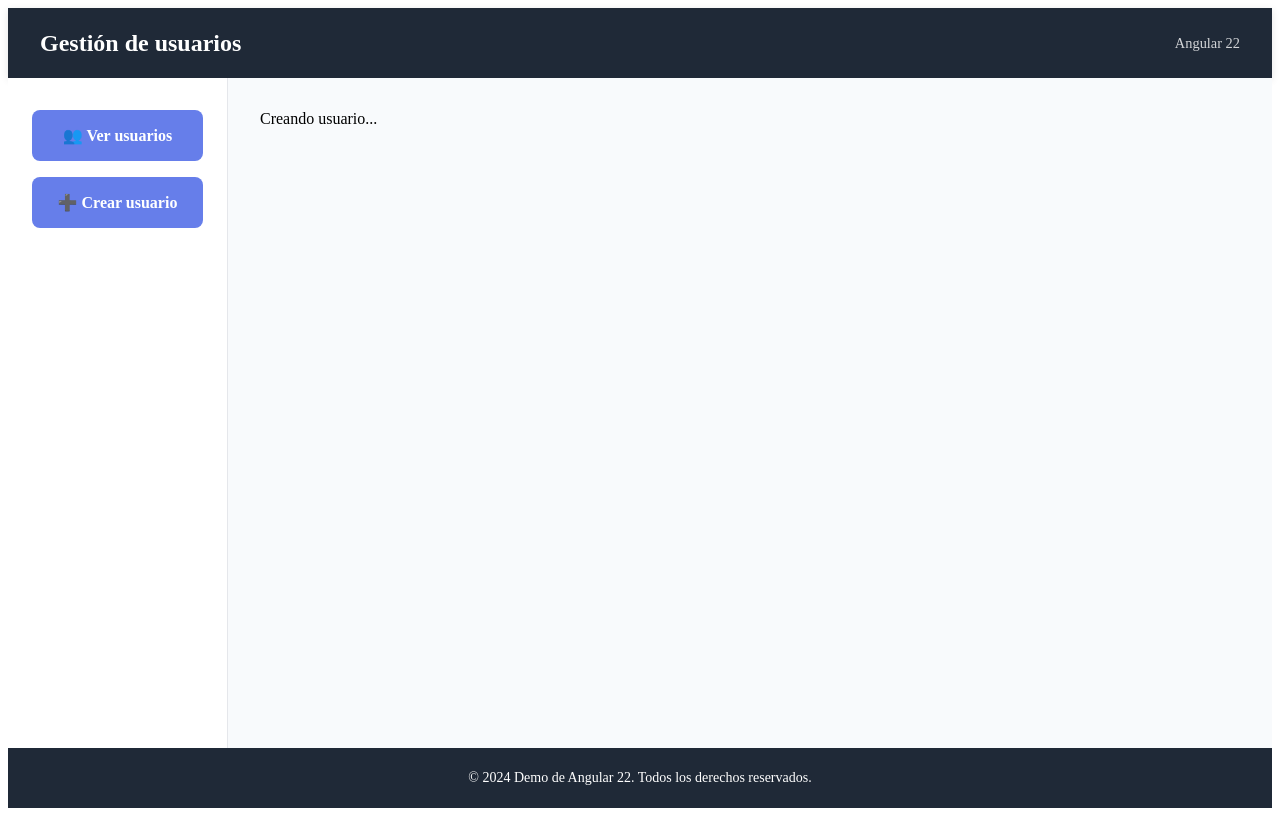
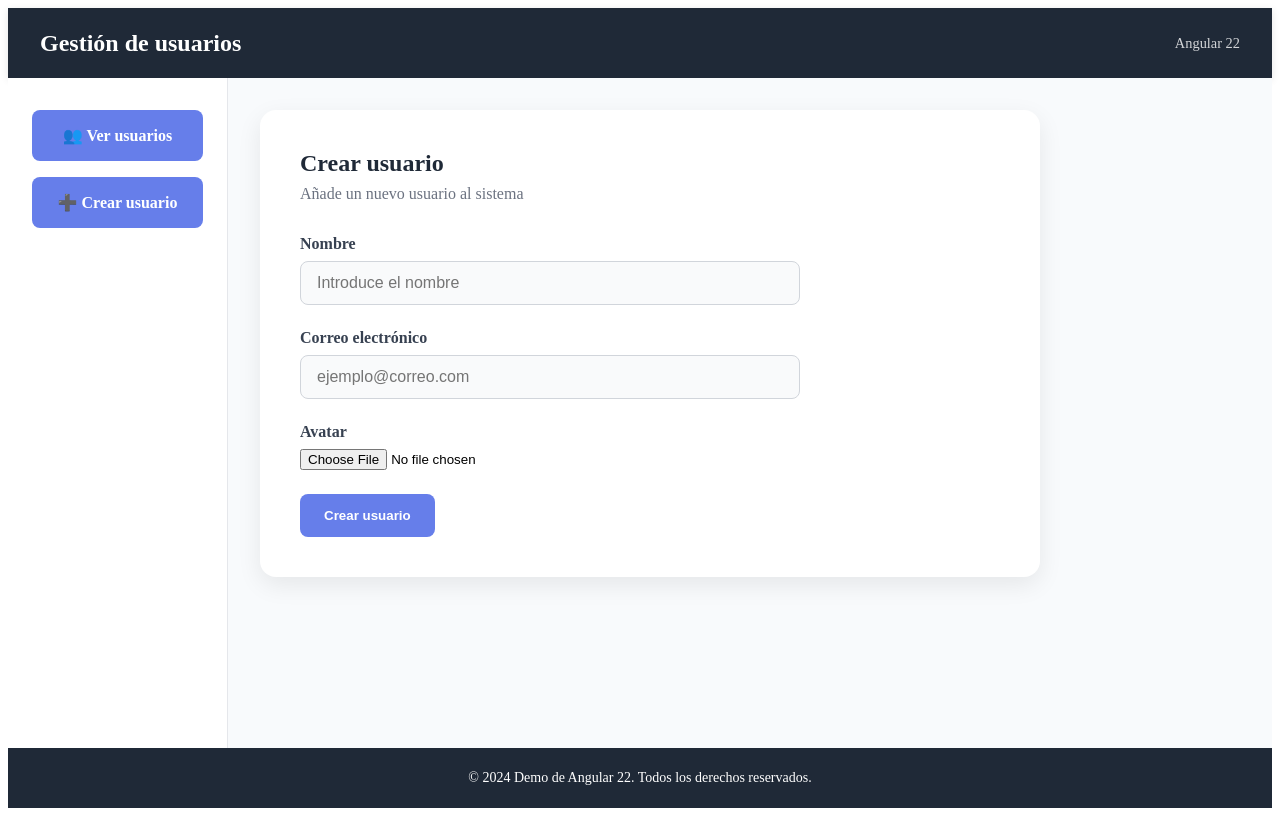
Before and after one commit to davidmtrigogft/angular22, an Angular app: page /create-user in a window 1280 px wide. Built offline with nearby package versions, Linux system fonts and the light colour scheme.

Commit message:
done create-user layout

```diff
--- a/src/app/modules/create-user/create-user.html
+++ b/src/app/modules/create-user/create-user.html
@@ -1 +1,27 @@
-Creando usuario...
+<div class="form-card">
+  <div class="form-card__header">
+    <h2>Crear usuario</h2>
+    <p>Añade un nuevo usuario al sistema</p>
+  </div>
+
+  <form class="user-form">
+    <div class="form-field">
+      <label for="name">Nombre</label>
+      <input type="text" id="name" name="name" placeholder="Introduce el nombre" />
+    </div>
+
+    <div class="form-field">
+      <label for="email">Correo electrónico</label>
+      <input type="email" id="email" name="email" placeholder="ejemplo@correo.com" />
+    </div>
+
+    <div class="form-field">
+      <label for="avatar">Avatar</label>
+      <input type="file" id="avatar" name="avatar" />
+    </div>
+
+    <button type="submit" class="form-button">
+      Crear usuario
+    </button>
+  </form>
+</div>
--- a/src/app/modules/create-user/create-user.scss
+++ b/src/app/modules/create-user/create-user.scss
@@ -0,0 +1,76 @@
+.form-card {
+  background: white;
+  border-radius: 16px;
+  box-shadow: 0 8px 24px rgb(0 0 0 / 8%);
+  max-width: 700px;
+  padding: 2.5rem;
+}
+
+.form-card__header {
+  margin-bottom: 2rem;
+}
+
+.form-card__header h2 {
+  color: #1f2937;
+  margin: 0;
+}
+
+.form-card__header p {
+  margin-bottom: 0;
+  margin-top: 0.5rem;
+  color: #6b7280;
+}
+
+.user-form {
+  display: flex;
+  flex-direction: column;
+  gap: 1.5rem;
+  max-width: 500px;
+}
+
+.form-field {
+  display: flex;
+  flex-direction: column;
+  gap: 0.5rem;
+}
+
+.form-field label {
+  color: #374151;
+  font-weight: 600;
+}
+
+.form-field input[type='text'],
+.form-field input[type='email'] {
+  background: #f9fafb;
+  border-radius: 8px;
+  border: 1px solid #d1d5db;
+  box-sizing: border-box;
+  font-size: 1rem;
+  padding: 0.75rem 1rem;
+  transition: border-color 0.2s ease;
+  width: 100%;
+}
+
+.form-field input[type='text']:focus,
+.form-field input[type='email']:focus {
+  border-color: #667eea;
+  box-shadow: 0 0 0 3px rgb(102 126 234 / 20%);
+  outline: none;
+}
+
+.form-button {
+  align-self: flex-start;
+  background: #667eea;
+  border-radius: 8px;
+  border: none;
+  color: white;
+  cursor: pointer;
+  font-weight: 600;
+  padding: 0.875rem 1.5rem;
+  transition: all 0.2s ease;
+}
+
+.form-button:hover {
+  background: #5368d5;
+  transform: translateY(-2px);
+}
```
